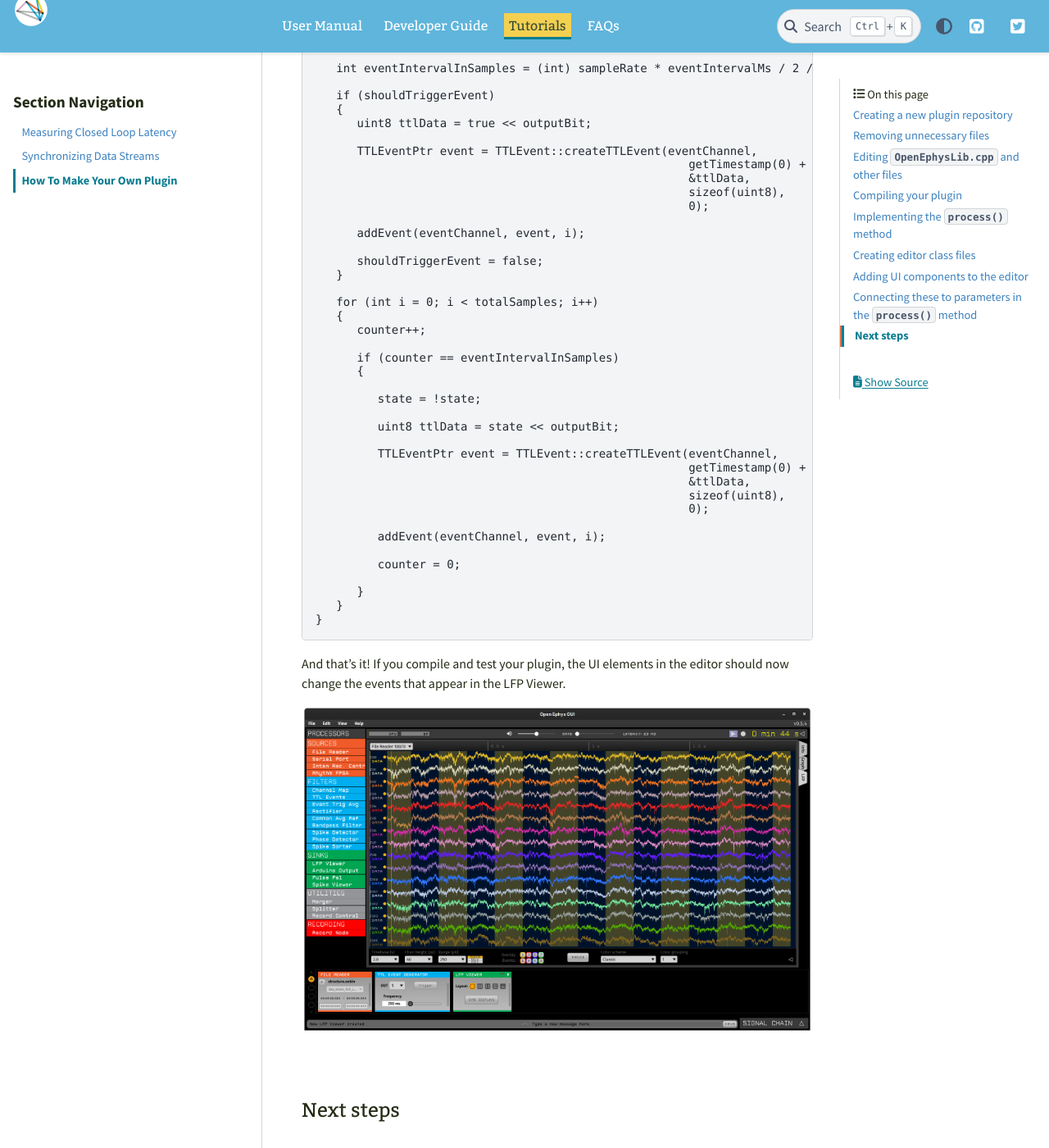
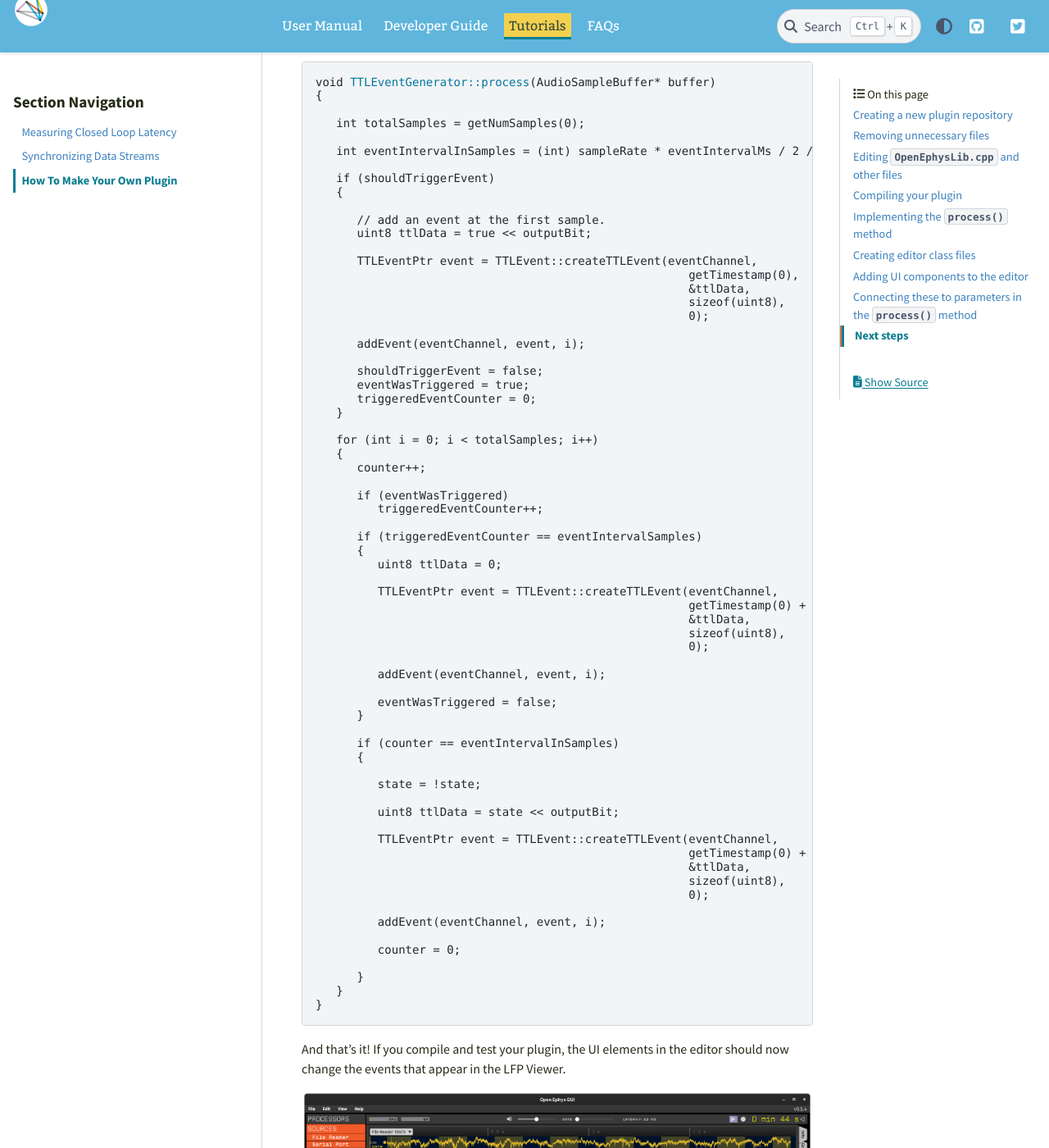
Before and after one commit to open-ephys/gui-docs, a Sphinx documentation site: the page built from source/Tutorials/How-To-Make-Your-Own-Plugin.rst, in a window 1280 px wide and 1400 px high, scrolled down 12184 px. Shown: the whole window at 82% size. Built offline with Sphinx 7.4.7 and the PyData theme 0.15.4, drawn with Linux system fonts in a browser that asks for light colours; some of the changed text lies outside the part shown.

Commit message:
Add code for turning triggered events off

```diff
--- a/source/Tutorials/How-To-Make-Your-Own-Plugin.rst
+++ b/source/Tutorials/How-To-Make-Your-Own-Plugin.rst
@@ -418,6 +418,9 @@ First, let's uncomment the :code:`setParameter()` method and then add three vari
 
    private:
       bool shouldTriggerEvent;
+      bool eventWasTriggered;
+      int triggeredEventCounter;
+
       float eventIntervalMs;
       int outputBit;
 
@@ -426,6 +429,9 @@ Next, let's initialize their values in the :code:`TTLEventGenerator()` construct
 .. code-block:: c++
 
    shouldTriggerEvent = false;
+   eventWasTriggered = false;
+   triggeredEventCounter = 0;
+
    eventIntervalMs = 50.0f;
    outputBit = 0; // the GUI uses 0-based indexing internally, even though the
                   // user-facing labels use 1-based indexing
@@ -498,10 +504,12 @@ Finally, we need to update our process method to make use of these parameters:
 
       if (shouldTriggerEvent)
       {
+
+         // add an event at the first sample.
          uint8 ttlData = true << outputBit;
 
          TTLEventPtr event = TTLEvent::createTTLEvent(eventChannel,
-                                                         getTimestamp(0) + i,
+                                                         getTimestamp(0),
                                                          &ttlData,
                                                          sizeof(uint8),
                                                          0);
@@ -509,11 +517,31 @@ Finally, we need to update our process method to make use of these parameters:
          addEvent(eventChannel, event, i);
 
          shouldTriggerEvent = false;
+         eventWasTriggered = true;
+         triggeredEventCounter = 0;
       }
 
       for (int i = 0; i < totalSamples; i++)
       {
          counter++;
+
+         if (eventWasTriggered)
+            triggeredEventCounter++;
+
+         if (triggeredEventCounter == eventIntervalSamples)
+         {
+            uint8 ttlData = 0;
+
+            TTLEventPtr event = TTLEvent::createTTLEvent(eventChannel,
+                                                         getTimestamp(0) + i,
+                                                         &ttlData,
+                                                         sizeof(uint8),
+                                                         0);
+
+            addEvent(eventChannel, event, i);
+
+            eventWasTriggered = false;
+         }
 
          if (counter == eventIntervalInSamples)
          {
```
